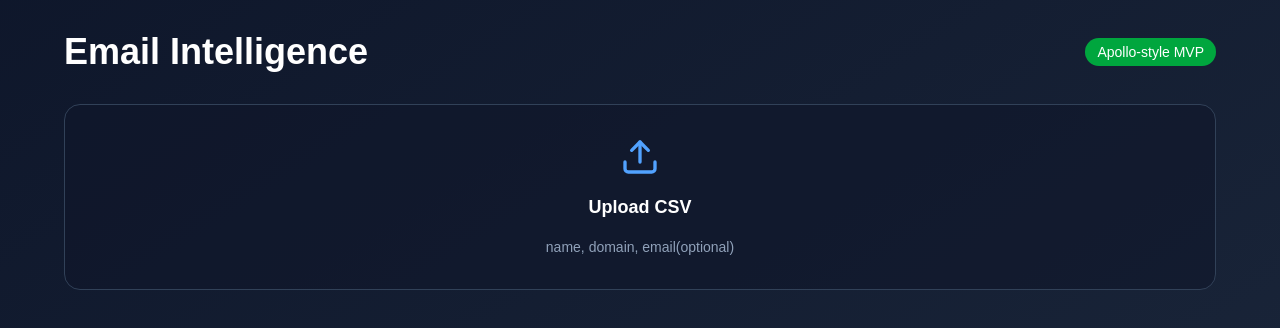
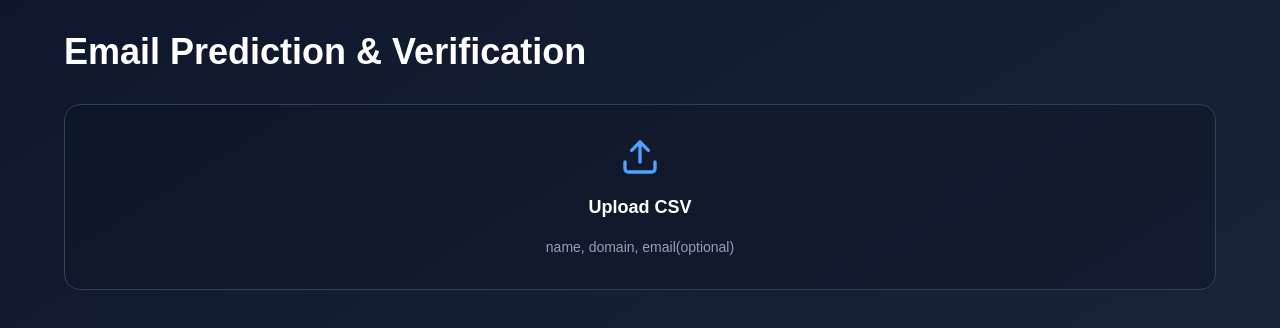
Before and after one commit to shyam242/email-verifier, a Next.js app: page / in a window 1280 px wide. Shown: the top 328 px of the page. Built offline with nearby package versions, Linux system fonts and the light colour scheme.

Commit message:
Update page.tsx

```diff
--- a/app/page.tsx
+++ b/app/page.tsx
@@ -116,8 +116,7 @@
       <div className="max-w-6xl mx-auto space-y-8">
         {/* Header */}
         <div className="flex justify-between items-center">
-          <h1 className="text-4xl font-bold">Email Intelligence</h1>
-          <span className="px-3 py-1 rounded-full bg-green-600 text-sm">Apollo-style MVP</span>
+          <h1 className="text-4xl font-bold">Email Prediction & Verification</h1>
         </div>
 
         {/* Upload Card */}
```
